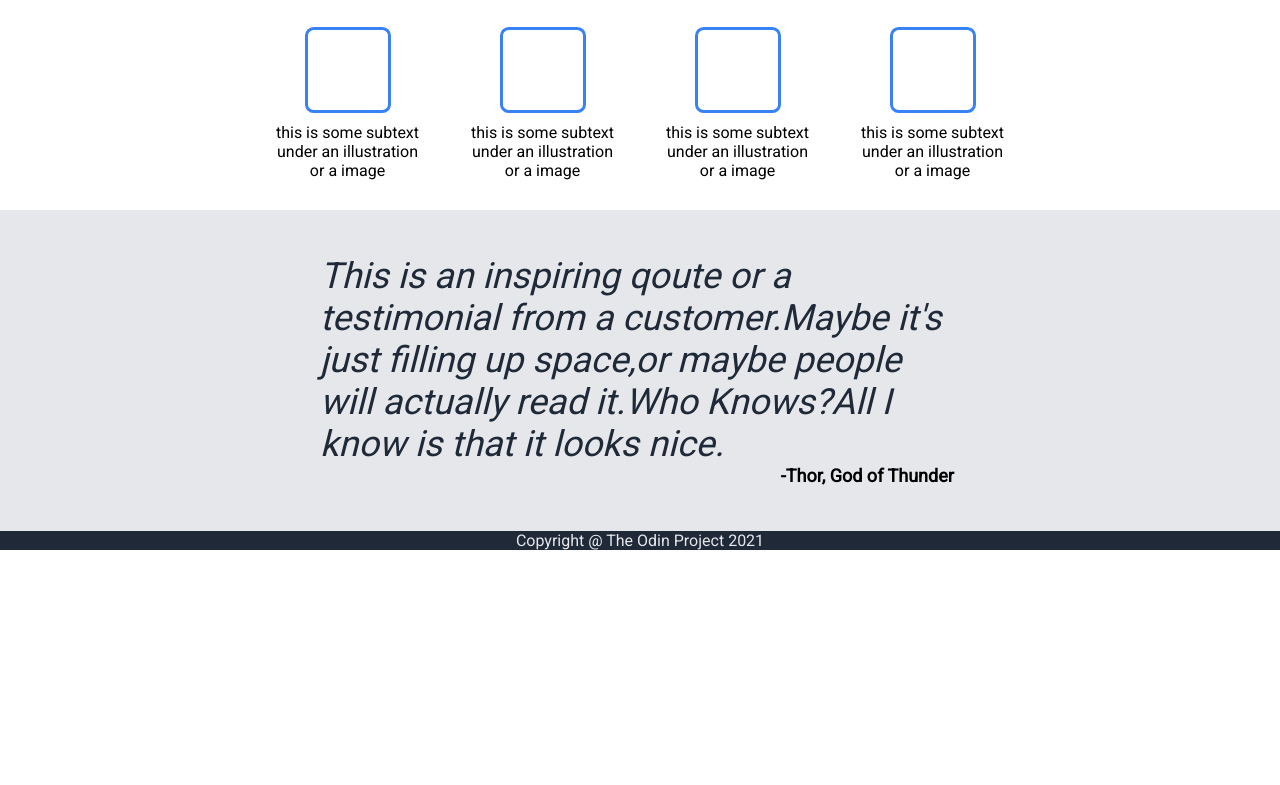
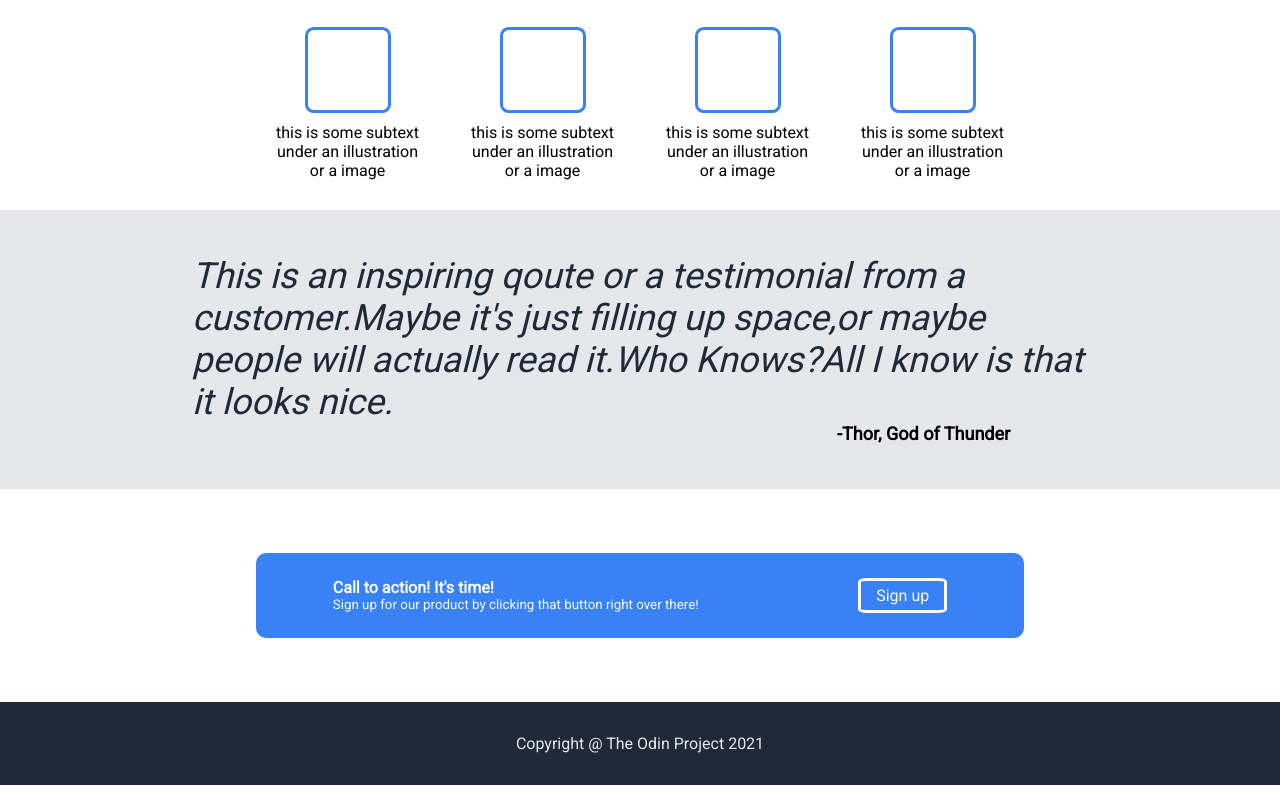
Before and after one commit to Sushruthvi/LandingPage, a plain HTML site: page index.html in a window 1280 px wide. Shown: the part 440-1225 px from the top of the page. Before the commit the page ends 990 px from the top, so only its background shows below. Drawn offline with Linux system fonts and the light colour scheme.

Commit message:
finished the project

```diff
--- a/index.css
+++ b/index.css
@@ -10,7 +10,8 @@ body{
 
   display: flex;
   flex-direction: column;
-
+  width: 100%;
+  min-height: 103vh;
 }
 .header{
     background-color: #1f2937;
@@ -75,11 +76,22 @@ body{
     border-radius: 5%;
     color: #f9faf8;
 }
-.footer{
+.footer {
     background-color: #1f2937;
     color: #e5e7eb;
-    display:flex;
+    display: flex;
     justify-content: center;
+    align-items: center;
+    width: 100%;
+    padding: 2rem 0;  /* Add vertical padding */
+}
+
+/* Optional: If the footer still doesn't extend fully, ensure container doesn't restrict width */
+.container {
+    display: flex;
+    flex-direction: column;
+    width: 100%;
+    min-height: 100vh;  /* Makes container take full viewport height */
 }
 .part2{
     padding-top: 30px;
@@ -125,8 +137,8 @@ body{
     display: none;
 }
 .part3{
-    padding-left: 25%;
-    padding-right: 25%;
+    padding-left: 15%;
+    padding-right: 15%;
     background-color: #e5e7eb;
     padding-top: 3.5%;
     padding-bottom: 3.5%;
@@ -141,3 +153,40 @@ body{
     padding-left: 72%;
     font-size: 18px;
 }
+.part4{
+    padding-left: 20%;
+    padding-right: 20%;
+    padding-top: 5%;
+     padding-bottom: 5%;
+
+}
+.action-box{
+    background-color: #3882f6;
+    display: flex;
+    color: #f9faf8;
+    padding-left: 10%;
+    padding-right: 10%;
+    padding-top: 2%;
+    padding-bottom: 2%;
+    height: 55px;
+    align-items: center;
+    border-radius: 10px;
+}
+.action-box .text-space{
+    display: flex;
+    flex-direction: column;
+    flex:2
+}
+.action-box .text-space .bold-text{
+font-weight: bold;
+}
+.action-box .text-space .light-text{
+    font-weight: lighter;
+    font-size: smaller;
+}
+.button-space .button{
+    border-color: #f9faf8;
+    padding: 5px 15px 5px 15px;
+    border: solid;
+    border-radius: 10%;
+}
--- a/index.html
+++ b/index.html
@@ -63,6 +63,19 @@
            <b> -Thor, God of Thunder</b>
         </div>
     </div>
+    <div class="part4">
+        <div class="action-box">
+            <div class="text-space">
+                <div class="bold-text"><p>Call to action! It's time!</p></div>
+                <div class="light-text"><p>Sign up for our product by clicking that button right over there!</p></div>
+            </div>
+            <div class="button-space">
+                <div class="button">
+                    <p>Sign up</p>
+                </div>
+            </div>
+        </div>
+    </div>
 
     <div class="footer">
         Copyright @ The Odin Project 2021
```
